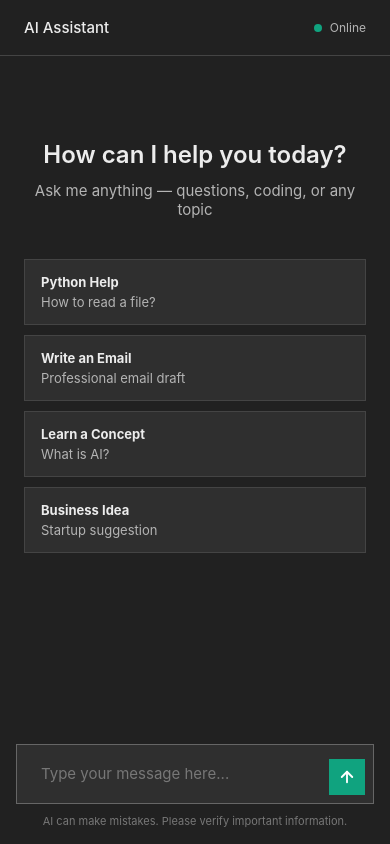
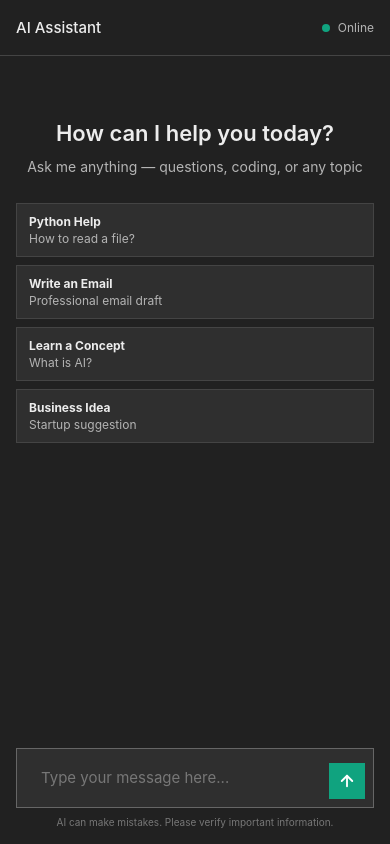
Before and after one commit to YahyasaqibYDM/mera-ai, a Flask app: page / in a window 390 px wide. Run offline with Flask 3, Linux system fonts and the light colour scheme.

Commit message:
Fix mobile viewport and improve responsive design

```diff
--- a/templates/index.html
+++ b/templates/index.html
@@ -2,7 +2,7 @@
 <html lang="en">
 <head>
     <meta charset="UTF-8">
-    <meta name="viewport" content="width=device-width, initial-scale=1.0">
+    <meta name="viewport" content="width=device-width, initial-scale=1.0, viewport-fit=cover">
     <link rel="icon" type="image/x-icon" href="{{ url_for('static', filename='favicon.png') }}">
     <title>AI Assistant by Yahya</title>
     <style>
@@ -35,6 +35,7 @@
         .app {
             display: flex;
             height: 100vh;
+            height: 100dvh;
             width: 100vw;
         }
 
@@ -97,6 +98,7 @@
             display: flex;
             flex-direction: column;
             height: 100vh;
+            height: 100dvh;
             min-width: 0;
         }
 
@@ -111,6 +113,7 @@
             font-weight: 500;
             color: var(--text-primary);
             justify-content: space-between;
+            flex-shrink: 0;
         }
 
         .status {
@@ -134,6 +137,7 @@
             flex: 1;
             overflow-y: auto;
             padding: 24px 0;
+            min-height: 0;
         }
 
         .messages::-webkit-scrollbar {
@@ -201,6 +205,7 @@
             white-space: pre-wrap;
             word-wrap: break-word;
             padding-top: 4px;
+            min-width: 0;
         }
 
         .message-label {
@@ -270,6 +275,7 @@
         .input-container {
             padding: 16px 24px 24px;
             background: var(--bg-main);
+            flex-shrink: 0;
         }
 
         .input-wrapper {
@@ -370,16 +376,67 @@
                 display: none;
             }
 
+            .topbar {
+                padding: 0 16px;
+            }
+
             .message {
                 padding: 14px 16px;
+                gap: 12px;
+            }
+
+            .avatar {
+                width: 26px;
+                height: 26px;
+                font-size: 11px;
+            }
+
+            .message-content {
+                font-size: 14px;
+            }
+
+            .welcome {
+                padding: 40px 16px;
             }
 
             .welcome h1 {
-                font-size: 24px;
+                font-size: 22px;
+            }
+
+            .welcome p {
+                font-size: 14px;
+                margin-bottom: 28px;
+            }
+
+            .suggestions {
+                grid-template-columns: repeat(2, 1fr);
+                gap: 8px;
+            }
+
+            .suggestion {
+                padding: 10px 12px;
+                font-size: 12px;
+            }
+
+            .suggestion strong {
+                font-size: 12px;
+                margin-bottom: 2px;
             }
 
             .input-container {
                 padding: 12px 16px 16px;
+                padding-bottom: calc(16px + env(safe-area-inset-bottom));
+            }
+
+            .input-hint {
+                font-size: 10px;
+                margin-top: 8px;
+            }
+        }
+
+        @media (max-width: 400px) {
+            .suggestions {
+                grid-template-columns: 1fr;
             }
         }
     </style>
@@ -459,7 +516,6 @@
         const messagesDiv = document.getElementById('messages');
         const userInput = document.getElementById('userInput');
         const sendBtn = document.getElementById('sendBtn');
-        const welcomeScreen = document.getElementById('welcome');
 
         // Auto-resize textarea
         userInput.addEventListener('input', () => {
@@ -481,9 +537,8 @@
         }
 
         function hideWelcome() {
-            if (welcomeScreen) {
-                welcomeScreen.remove();
-            }
+            const welcome = document.getElementById('welcome');
+            if (welcome) welcome.remove();
         }
 
         function addMessage(text, sender) {
```
